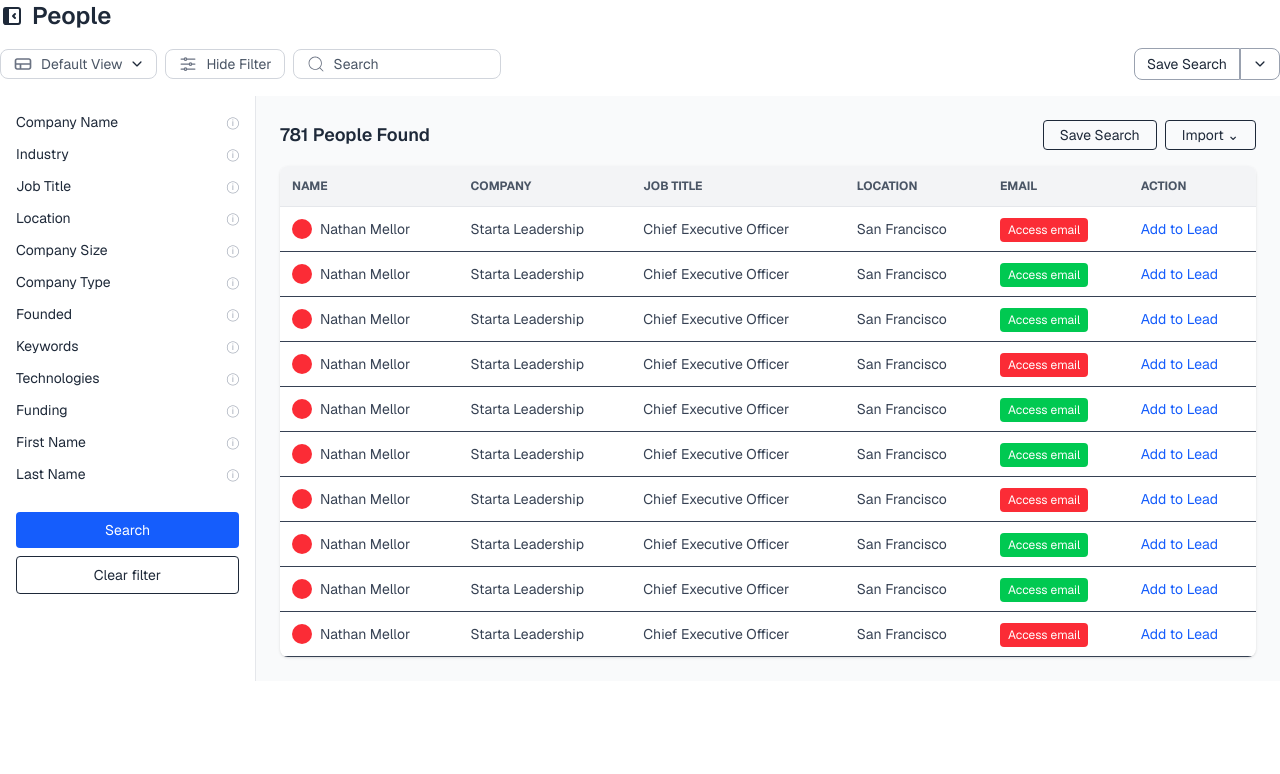
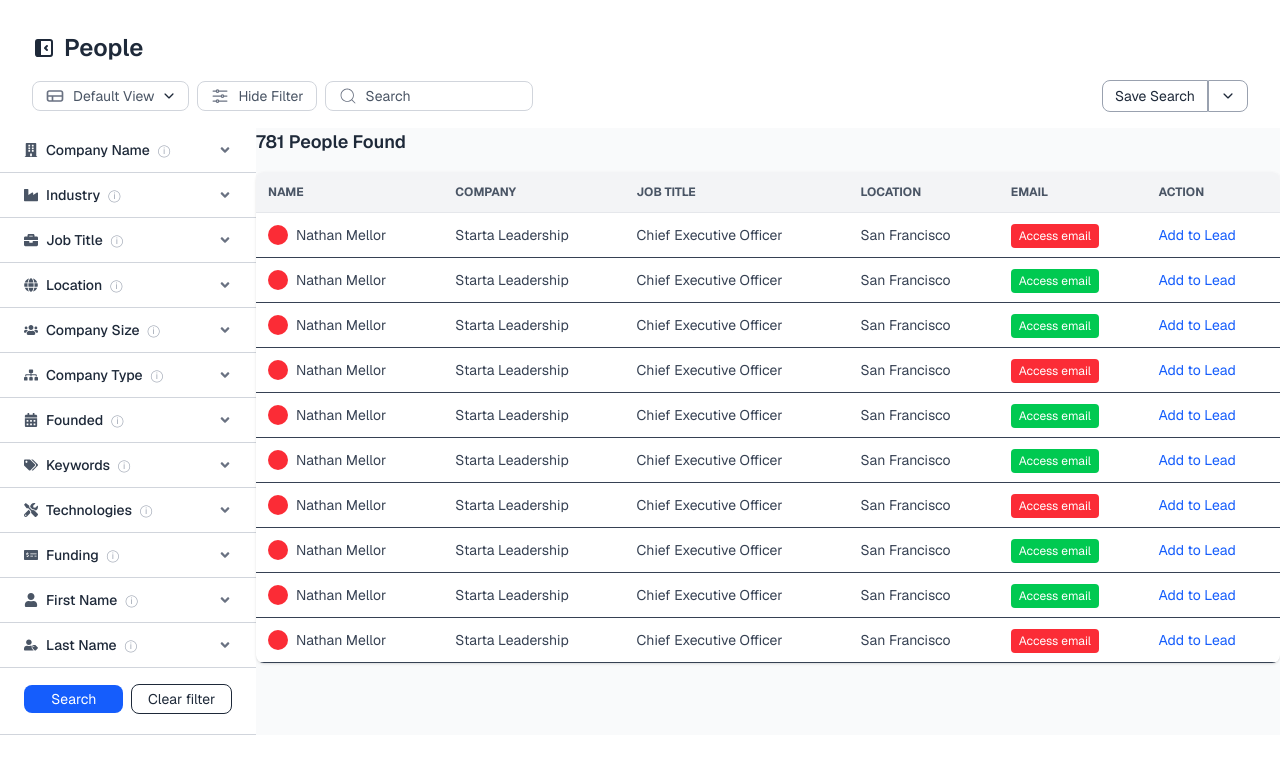
Before and after one commit to toptalentcoder/EmailFinder, a Next.js app in the folder frontend/: page /dashboard/discover/people in a window 1280 px wide. Shown: the top 774 px of the page. Built offline with nearby package versions, Linux system fonts and the light colour scheme.

Commit message:
people page side filter done
Co-authored-by: HealerDevOps <gonggong624721@gmail.com>

```diff
--- /dev/null
+++ b/frontend/src/app/dashboard/discover/people/SideFilter.tsx
@@ -0,0 +1,143 @@
+"use client";
+
+import React, { useState } from "react";
+import { FaAngleDown, FaAngleUp, FaBuilding, FaIndustry, FaBriefcase, FaGlobe, FaUsers, FaSitemap, FaCalendarAlt, FaTags, FaTools, FaMoneyCheckAlt, FaUser, FaUserTag } from "react-icons/fa";
+
+const filters = [
+    "Company Name",
+    "Industry",
+    "Job Title",
+    "Location",
+    "Company Size",
+    "Company Type",
+    "Founded",
+    "Keywords",
+    "Technologies",
+    "Funding",
+    "First Name",
+    "Last Name",
+];
+
+// Map labels to corresponding icons
+const iconMap: { [key: string]: React.ReactNode } = {
+    "Company Name": <FaBuilding className="text-gray-600" />,
+    "Industry": <FaIndustry className="text-gray-600" />,
+    "Job Title": <FaBriefcase className="text-gray-600" />,
+    "Location": <FaGlobe className="text-gray-600" />,
+    "Company Size": <FaUsers className="text-gray-600" />,
+    "Company Type": <FaSitemap className="text-gray-600" />,
+    "Founded": <FaCalendarAlt className="text-gray-600" />,
+    "Keywords": <FaTags className="text-gray-600" />,
+    "Technologies": <FaTools className="text-gray-600" />,
+    "Funding": <FaMoneyCheckAlt className="text-gray-600" />,
+    "First Name": <FaUser className="text-gray-600" />,
+    "Last Name": <FaUserTag className="text-gray-600" />,
+};
+
+export default function SideFilterbar() {
+    const [expanded, setExpanded] = useState<{ [key: string]: boolean }>({});
+
+    const toggle = (label: string) => {
+        setExpanded((prev) => ({ ...prev, [label]: !prev[label] }));
+    };
+
+    const renderField = (label: string) => {
+        switch (label) {
+            case "Company Name":
+            case "Job Title":
+            case "Location":
+            case "Keywords":
+            case "Technologies":
+            case "First Name":
+            case "Last Name":
+                return (
+                    <input
+                        type="text"
+                        placeholder={`Enter ${label}`}
+                        className="w-full border rounded px-2 py-1 text-sm"
+                    />
+                );
+
+            case "Industry":
+            case "Company Type":
+                return (
+                    <select className="w-full border rounded px-2 py-1 text-sm">
+                        <option value="">Select {label}</option>
+                        <option value="tech">Tech</option>
+                        <option value="finance">Finance</option>
+                        <option value="health">Health</option>
+                    </select>
+                );
+
+            case "Company Size":
+                return (
+                    <select className="w-full border rounded px-2 py-1 text-sm">
+                        <option value="">Select Size</option>
+                        <option value="1-10">1–10</option>
+                        <option value="11-50">11–50</option>
+                        <option value="51-200">51–200</option>
+                        <option value="201-1000">201–1000</option>
+                        <option value="1000+">1000+</option>
+                    </select>
+                );
+
+            case "Founded":
+                return (
+                    <input
+                        type="number"
+                        placeholder="e.g. 2015"
+                        className="w-full border rounded px-2 py-1 text-sm"
+                    />
+                );
+
+            case "Funding":
+                return (
+                    <select className="w-full border rounded px-2 py-1 text-sm">
+                        <option value="">Select Funding Stage</option>
+                        <option value="seed">Seed</option>
+                        <option value="series-a">Series A</option>
+                        <option value="series-b">Series B</option>
+                        <option value="public">Public</option>
+                    </select>
+                );
+
+            default:
+                return null;
+        }
+    };
+
+    return (
+        <aside className="w-64 bg-white">
+            {filters.map((label) => (
+                <div key={label} className="border-b last:border-0 border-gray-300 ">
+                    <div
+                        className="flex justify-between items-center py-2 cursor-pointer hover:bg-gray-50 px-6 py-3"
+                        onClick={() => toggle(label)}
+                    >
+                        <div className="flex items-center gap-2 text-sm font-medium text-gray-800">
+                            {iconMap[label]}
+                            <span>{label}</span>
+                            <span className="text-xs text-gray-400">ⓘ</span>
+                        </div>
+                        {expanded[label] ?
+                            (
+                                <FaAngleUp className="text-gray-500" />
+                            ) : (
+                                <FaAngleDown className="text-gray-500" />
+                            )
+                        }
+                    </div>
+                    {expanded[label] && (
+                        <div className="px-4 py-2 text-sm text-gray-600 bg-gray-50">
+                            {renderField(label)}
+                        </div>
+                    )}
+                </div>
+            ))}
+            <div className="pt-4 flex items-center gap-2 px-6 border-b border-gray-300 py-5">
+                <button className="bg-blue-600 hover:bg-blue-700 text-white w-full py-1 rounded-lg cursor-pointer">Search</button>
+                <button className="w-full py-1 border rounded-lg cursor-pointer hover:bg-gray-200">Clear filter</button>
+            </div>
+        </aside>
+    );
+}
--- a/frontend/src/app/dashboard/discover/people/page.tsx
+++ b/frontend/src/app/dashboard/discover/people/page.tsx
@@ -8,6 +8,7 @@ import { CgViewComfortable } from "react-icons/cg";
 import { IoIosArrowDown } from "react-icons/io";
 import { HiOutlineAdjustmentsHorizontal } from "react-icons/hi2";
 import { CiSearch } from "react-icons/ci";
+import SideFilterbar from "./SideFilter";
 
 interface PeoplePageProps {
   togglePanel: () => void;
@@ -34,7 +35,7 @@ export default function PeoplePage({ togglePanel }: PeoplePageProps) {
     <div className="min-h-screen text-sm text-gray-800 font-sans">
 
       {/* Header with Collapse Button */}
-      <div className="flex items-center mb-4">
+      <div className="flex items-center mb-4 mt-8 ml-8">
         {collapsed ? (
           <TbLayoutSidebarRightCollapseFilled
             className="w-6 h-6 cursor-pointer"
@@ -50,7 +51,7 @@ export default function PeoplePage({ togglePanel }: PeoplePageProps) {
       </div>
 
       <div>
-        <div className="flex items-center justify-between mb-4">
+        <div className="flex items-center justify-between mb-4 ml-8 mr-8">
           <div className="flex items-center gap-2">
             <Menu>
               <MenuButton>
@@ -165,41 +166,13 @@ export default function PeoplePage({ togglePanel }: PeoplePageProps) {
 
         <div className="flex-1 flex">
           {/* Sidebar Filter */}
-          <aside className="w-64 bg-white border-r border-gray-200 p-4 space-y-3">
-            {[
-              "Company Name",
-              "Industry",
-              "Job Title",
-              "Location",
-              "Company Size",
-              "Company Type",
-              "Founded",
-              "Keywords",
-              "Technologies",
-              "Funding",
-              "First Name",
-              "Last Name",
-            ].map((label) => (
-              <div key={label} className="flex justify-between items-center">
-                <span>{label}</span>
-                <span className="text-xs text-gray-400">ⓘ</span>
-              </div>
-            ))}
-            <div className="pt-4">
-              <button className="bg-blue-600 text-white w-full py-2 rounded">Search</button>
-              <button className="w-full mt-2 py-2 border rounded">Clear filter</button>
-            </div>
-          </aside>
+          <SideFilterbar/>
 
           {/* Main Content */}
-          <main className="flex-1 p-6 bg-gray-50">
+          <main className="flex-1 bg-gray-50">
             {/* Header */}
             <div className="flex items-center justify-between mb-4">
               <div className="text-lg font-semibold">781 People Found</div>
-              <div className="flex items-center gap-2">
-                <button className="border px-4 py-1 rounded">Save Search</button>
-                <button className="border px-4 py-1 rounded">Import ⌄</button>
-              </div>
             </div>
 
             {/* Table */}
--- a/frontend/src/app/dashboard/page.tsx
+++ b/frontend/src/app/dashboard/page.tsx
@@ -46,7 +46,7 @@ export default function Dashboard(){
                 setActivePanel={setActivePanel}
             />
 
-            <div className="flex-1 p-8 bg-white">
+            <div className="flex-1 bg-white">
 
                 {/* Pages for floating submenus */}
                 {selectedSubmenu === "People" && (
```
